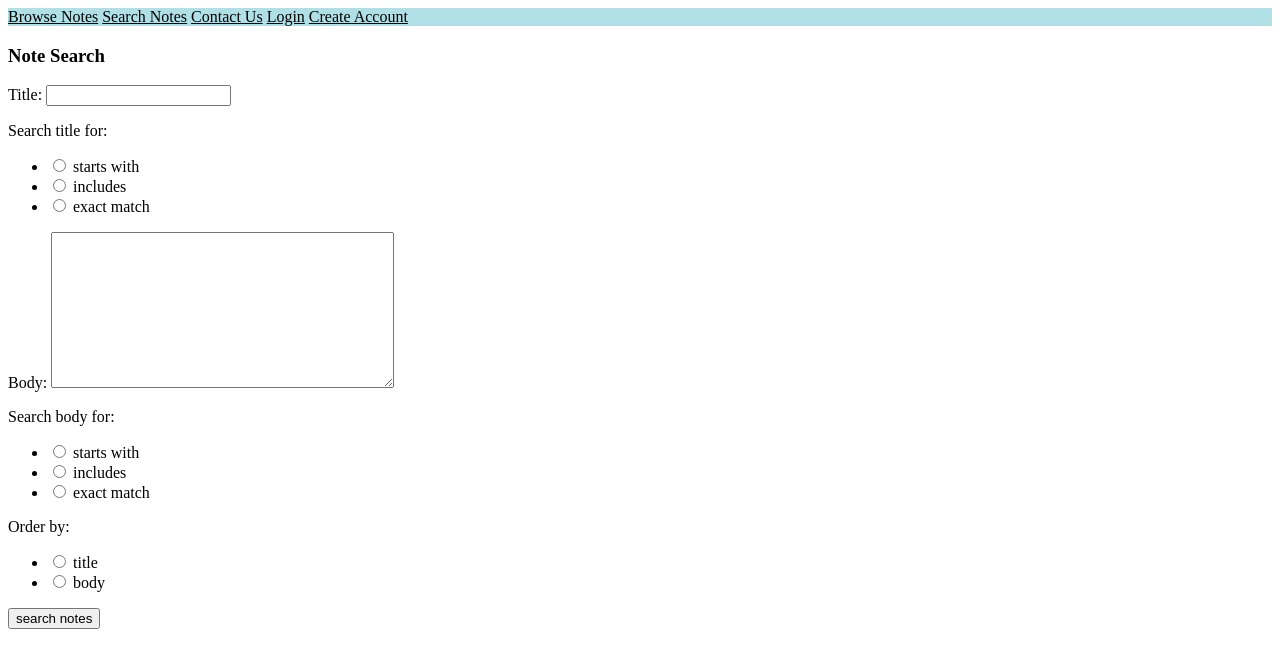
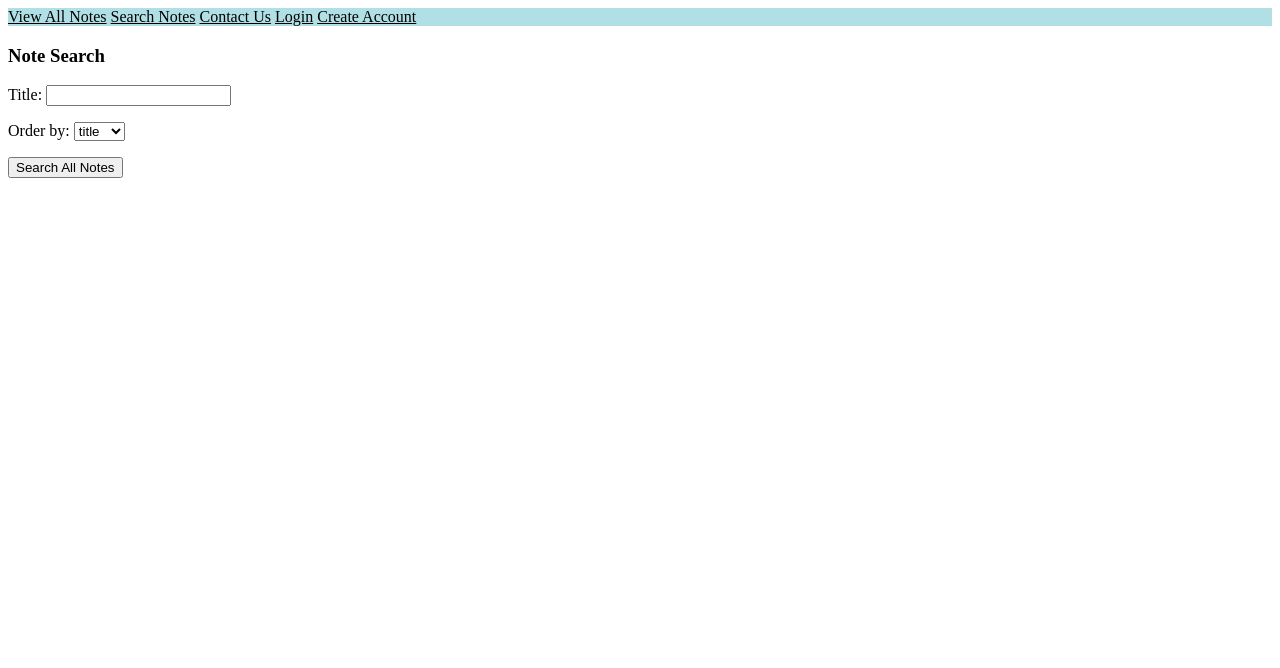
Before and after one commit to momentum-team-5/django--notes-app-dereksmale2, a Django app: page /notes/search/ in a window 1280 px wide. Shown: the top 668 px of the page. Run offline with Django 3.2, Linux system fonts and the light colour scheme.

Commit message:
cleaned up code, need search results to appear

```diff
--- a/notesapp/notes/forms.py
+++ b/notesapp/notes/forms.py
@@ -19,29 +19,5 @@ class ContactForm(forms.Form):
 
 
 class SearchForm(forms.Form):
-    SEARCH_TYPES_CHOICES = (
-        ("starts with", "starts with"),
-        ("includes", "includes"),
-        ("exact match", "exact match"),
-    )
-
-    ORDER_CHOICES = (
-        ("title", "title"),
-        ("body", "body"),
-    )
-
-    title = forms.CharField(max_length=255, required=True)
-    title_search_type = forms.ChoiceField(choices=SEARCH_TYPES_CHOICES, label="Search title for", widget=forms.RadioSelect, required=True)
-    body = forms.CharField(widget=forms.Textarea, required=False)
-    body_search_type = forms.ChoiceField(choices=SEARCH_TYPES_CHOICES, label="Search body for", widget=forms.RadioSelect, required=False)
-    order_by = forms.ChoiceField(choices=ORDER_CHOICES, widget=forms.RadioSelect, required=True)
-
-def clean(self):
-    cleaned_data = super().clean()
-    cleaned_title = cleaned_data['title']
-    cleaned_body = cleaned_data['body']
-
-    if cleaned_title or cleaned_body:
-        return cleaned_data
-
-    raise ValidationError('At least one search field must be specified', code='invalid')
+    title = forms.CharField(max_length=255)
+    order_by = forms.ChoiceField(choices=[("title", "title"), ("body", "body")])
--- a/notesapp/notes/views.py
+++ b/notesapp/notes/views.py
@@ -27,7 +27,6 @@ def add_note(request):
         form = NoteForm(data=request.POST)
         if form.is_valid():
             note = form.save(commit=False)
-            note.author = request.user
             form.save()
             return redirect(to='notes_list')
 
@@ -91,32 +90,14 @@ def search(request):
     if request.method == "GET":
         form = SearchForm()
 
-    else:
+    elif request.method == "POST":
         form = SearchForm(data=request.POST)
 
-        if form.is_valid():
-            note = Note.objects.all()
-            title = form.cleaned_data['title']
-            body = form.cleaned_data['body']
-            order_by = form.cleaned_data['order_by']
+    if form.is_valid():
+        title = form.cleaned_data['title']
+        order_by = form.cleaned_data['order_by']
+        note = Note.objects.filter(title__contains=title).order_by(order_by)
 
-            if title:
-                title_search_type = form.cleaned_data['title_search_type']
-
-                if title_search_type == "starts with":
-                    note = note.filter(title__startswith=title)
-
-                elif title_search_type == "includes":
-                    note = note.filter(title__contains=title)
-
-                else:
-                    note = note.filter(title__exact=title)
-
-            if body:
-                note = note.filter(body__contains=body)
-
-            note = note.order_by(order_by)
-
-            return render(request, "notes/search_results.html", {"note": note})
+        return render(request, "notes/search_results.html", {"note": note})
 
     return render(request, "notes/search.html", {"form": form})
--- a/notesapp/templates/base.html
+++ b/notesapp/templates/base.html
@@ -12,7 +12,7 @@
 <body class="sans-serif pv3 ph2">
     <header>
         <nav>
-            <a href="{% url 'notes_list' %}">Browse Notes</a>
+            <a href="{% url 'notes_list' %}">View All Notes</a>
             <a href="{% url 'notes_search' %}">Search Notes</a>
             <a href="{% url 'contact_us' %}">Contact Us</a>
                 {% if user.is_authenticated %}
--- a/notesapp/templates/notes/delete_note.html
+++ b/notesapp/templates/notes/delete_note.html
@@ -6,7 +6,7 @@
 <div>
     <form action="{% url 'delete_note' pk=note.pk %}" method ="POST">
         {% csrf_token %}
-    <p>Are you sure you want to delete {{ note.name }}?</p>
+    <p>Are you sure you want to delete this note?</p>
     <div>
         <button type="submit">Delete Note</button><br />
         <a href="{% url 'notes_list' %}">Cancel</a>
--- a/notesapp/templates/notes/search.html
+++ b/notesapp/templates/notes/search.html
@@ -6,7 +6,7 @@
     {% csrf_token %}
     {{ form.as_p }}
 
-    <input type="submit" value="search notes">
+    <input type="submit" value="Search All Notes">
 </form>
 
 {% endblock %}
```
